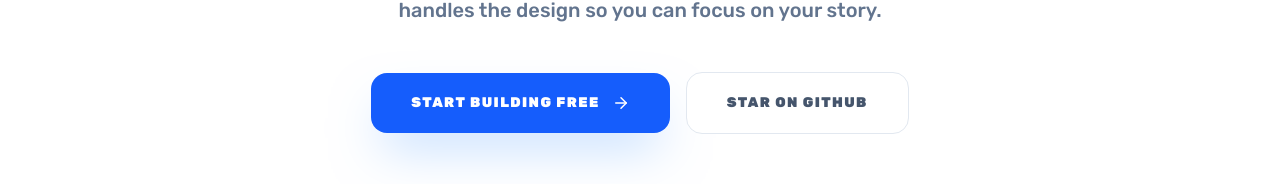
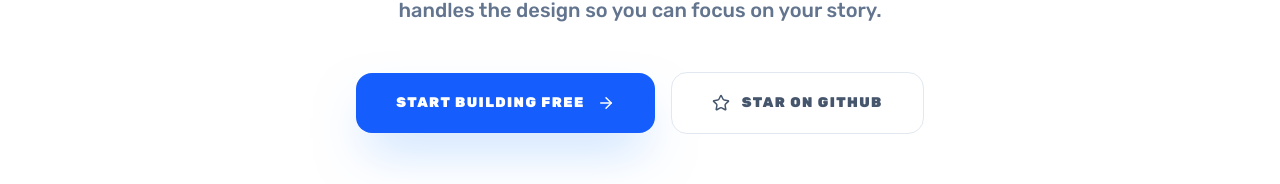
Before and after one commit to vinayaksodar/1pageme, a Next.js app: page / in a window 1280 px wide. Shown: the part 527-711 px from the top of the page. Built offline with nearby package versions, Linux system fonts and the light colour scheme; no server answers.

Commit message:
style: add star icon to GitHub button on landing page

```diff
--- a/app/page.tsx
+++ b/app/page.tsx
@@ -1,7 +1,7 @@
 import Link from "next/link";
 import { Navbar } from "@/components/Navbar";
 import { Footer } from "@/components/Footer";
-import { ArrowRight, Zap, Layers, Cpu, Globe } from "lucide-react";
+import { ArrowRight, Zap, Layers, Cpu, Globe, Star } from "lucide-react";
 import { Metadata } from "next";
 
 export const metadata: Metadata = {
@@ -51,8 +51,12 @@ export default function LandingPage() {
                 href="https://github.com/vinayaksodar/1pageme"
                 target="_blank"
                 rel="noopener noreferrer"
-                className="rounded-2xl border border-slate-200 bg-white px-10 py-5 text-sm font-black tracking-[0.1em] text-slate-600 uppercase transition-all hover:border-blue-600 hover:text-blue-600"
+                className="group flex items-center gap-3 rounded-2xl border border-slate-200 bg-white px-10 py-5 text-sm font-black tracking-[0.1em] text-slate-600 uppercase transition-all hover:border-blue-600 hover:text-blue-600 active:scale-95"
               >
+                <Star
+                  size={18}
+                  className="transition-colors group-hover:fill-blue-600 group-hover:text-blue-600"
+                />
                 Star on GitHub
               </a>
             </div>
```
